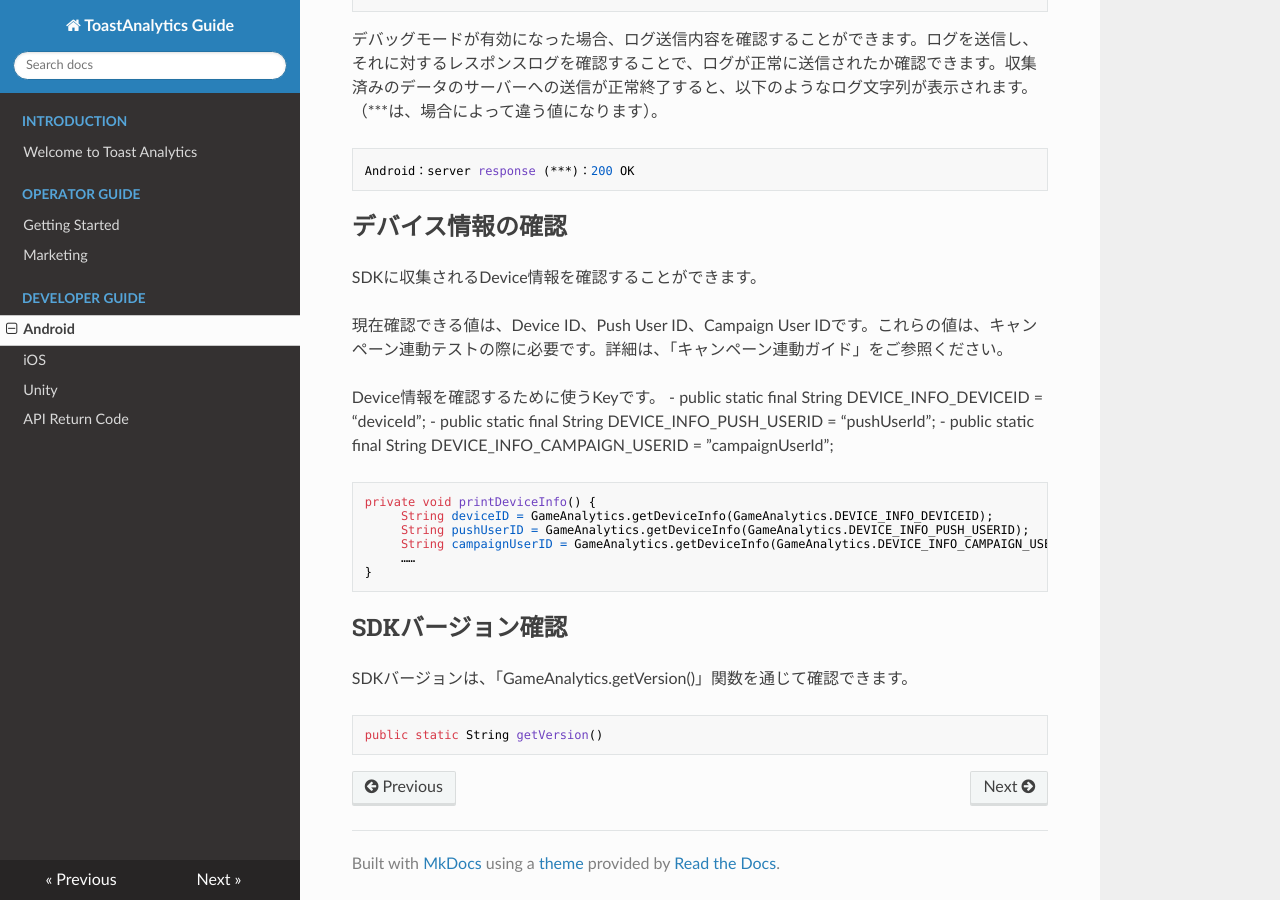
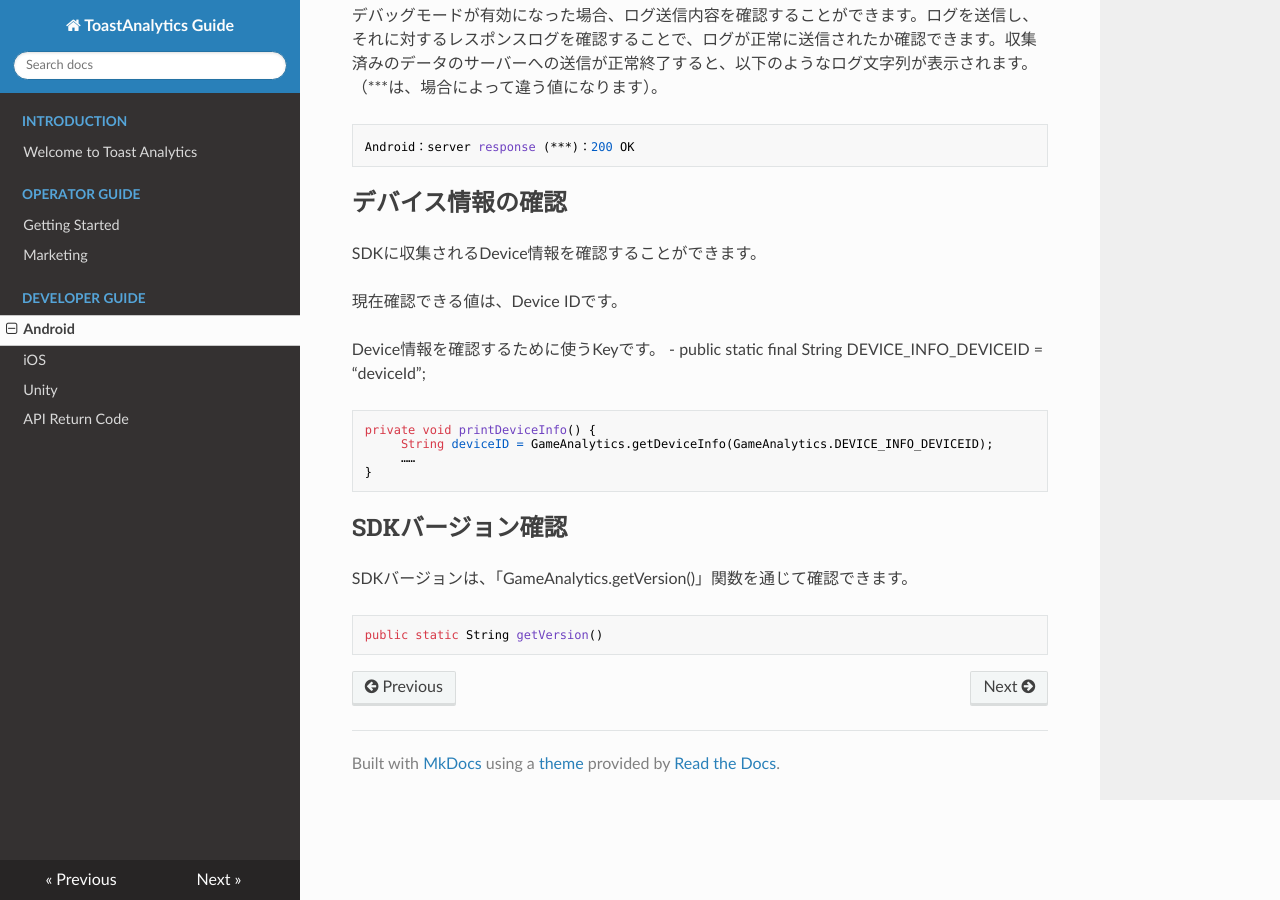
Before and after one commit to ToastAnalytics/ToastAnalytics_JA, an MkDocs documentation site: the page built from docs/Developer/4. Android Developer Guide.md, in a window 1280 px wide and 900 px high, scrolled down 10521 px. Built offline with MkDocs 1.6.1, drawn with Linux system fonts in a browser that asks for light colours; nearby versions of some CDN libraries; old or Windows-style settings are respelled for this version of MkDocs; some of the changed text lies outside the part shown.

Commit message:
Update 4. Android Developer Guide.md

````diff
--- a/docs/Developer/4. Android Developer Guide.md
+++ b/docs/Developer/4. Android Developer Guide.md
@@ -249,7 +249,7 @@ public class TestActivty extends Activity {
 
 もし、初期化関数の最後の引数（use logging userid flag）をtrueに設定した場合、setUserIdを呼び出し、User IDを登録する必要があります。Flagをtrueに設定し、setUserIdを呼び出さない場合、それ以降呼び出す全てのAPIが失敗（E_LOGGING_USER_ID_EMPTY）をReturnします。
 
-setUserIdの二つ目の引数はPromotionやCampaignを使う場合はtrueです。そうでない場合は、falseです。
+setUserIdの falseです。
 
 setUserId関数は、initializeSDKの呼び出し後、ログイン完了後にゲームで使うuserIDを獲得した直後に呼び出せます。userIDはゲームでユーザーを区分するために使う値を用いることができます
 
@@ -440,18 +440,14 @@ Android：server response (***)：200 OK
 ##デバイス情報の確認
 SDKに収集されるDevice情報を確認することができます。
 
-現在確認できる値は、Device ID、Push User ID、Campaign User IDです。これらの値は、キャンペーン連動テストの際に必要です。詳細は、「キャンペーン連動ガイド」をご参照ください。
+現在確認できる値は、Device IDです。
 
 Device情報を確認するために使うKeyです。
 - public static final String DEVICE_INFO_DEVICEID = “deviceId”;
-- public static final String DEVICE_INFO_PUSH_USERID = “pushUserId”;
-- public static final String DEVICE_INFO_CAMPAIGN_USERID = ”campaignUserId”;
 
 ```java
 private void printDeviceInfo() {
      String deviceID = GameAnalytics.getDeviceInfo(GameAnalytics.DEVICE_INFO_DEVICEID);
-     String pushUserID = GameAnalytics.getDeviceInfo(GameAnalytics.DEVICE_INFO_PUSH_USERID);
-     String campaignUserID = GameAnalytics.getDeviceInfo(GameAnalytics.DEVICE_INFO_CAMPAIGN_USERID);
      ……
 }
 ```
````
